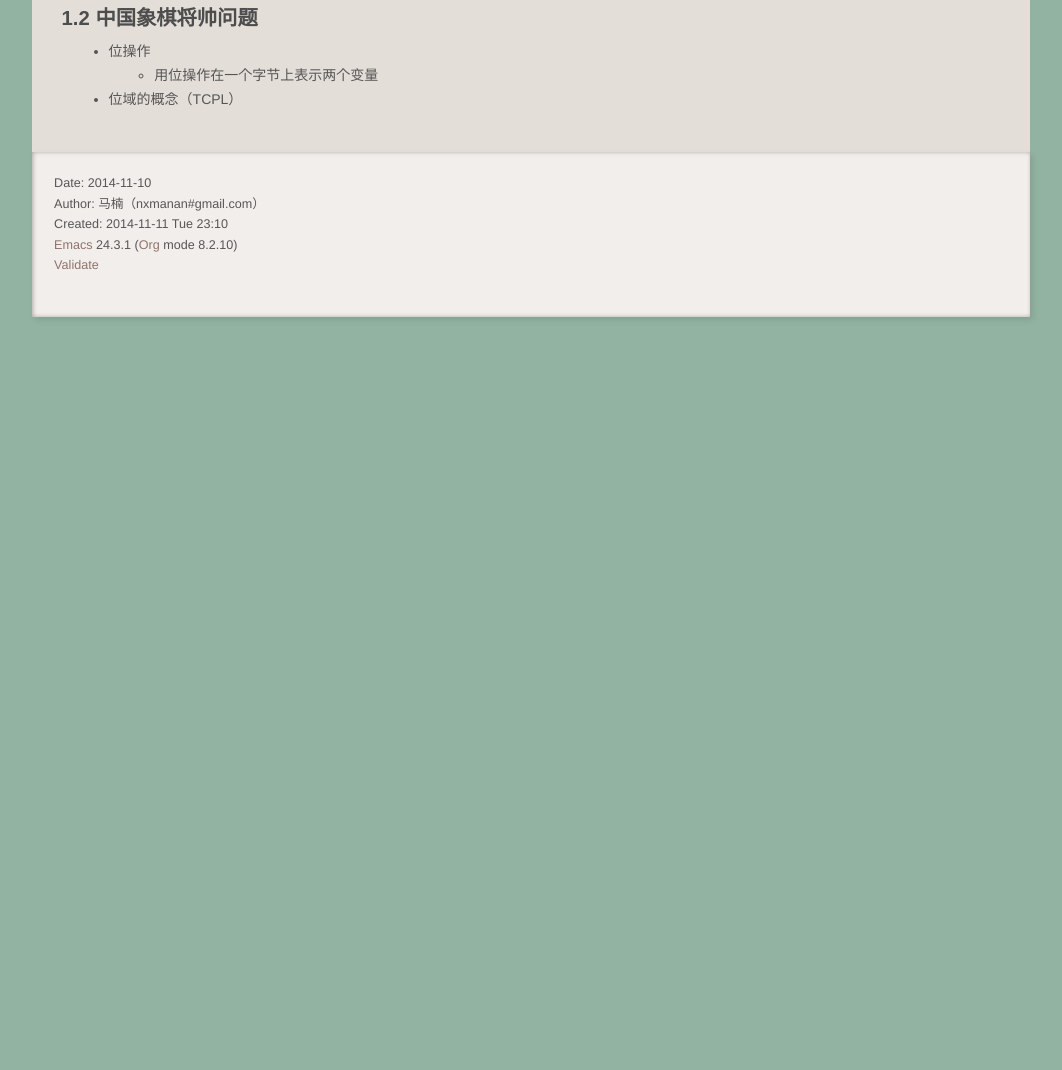
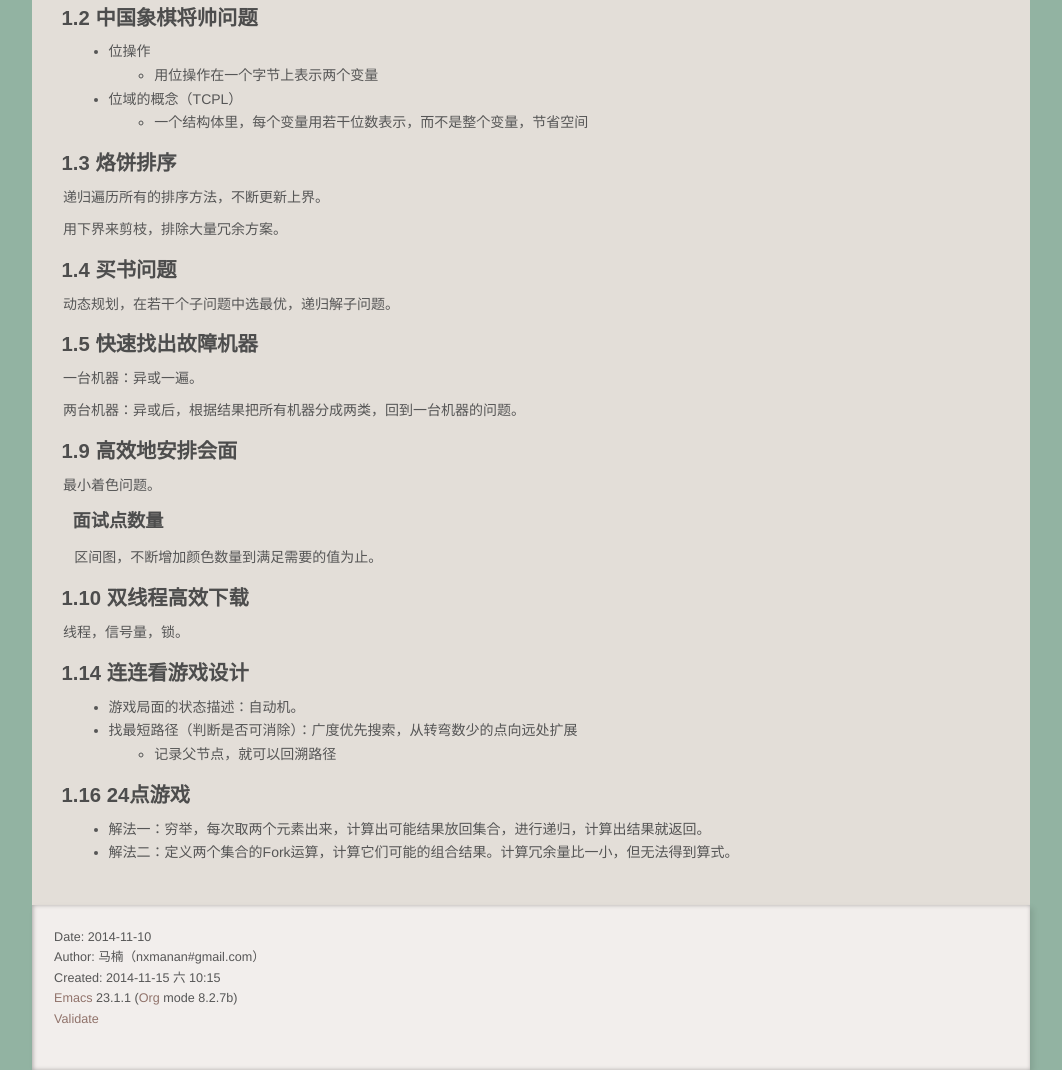
Before and after one commit to nanma/notes, a plain HTML site: page beauty-of-programming/1-game.html in a window 1280 px wide. Shown: the part 217-1287 px from the top of the page, without its empty margins (122-1184 px from the left). Before the commit the page ends 800 px from the top, so only its background shows below. Drawn offline with Linux system fonts and the light colour scheme.

Commit message:
modify 1-game

```diff
--- a/beauty-of-programming/1-game.html
+++ b/beauty-of-programming/1-game.html
@@ -4,7 +4,7 @@
 <html xmlns="http://www.w3.org/1999/xhtml" lang="en" xml:lang="en">
 <head>
 <title>第1章 游戏之乐</title>
-<!-- 2014-11-11 Tue 23:10 -->
+<!-- 2014-11-15 六 10:15 -->
 <meta  http-equiv="Content-Type" content="text/html;charset=utf-8" />
 <meta  name="generator" content="Org-mode" />
 <meta  name="author" content="马楠（nxmanan#gmail.com）" />
@@ -152,6 +152,17 @@ for the JavaScript code in this tag.
 <ul>
 <li><a href="#sec-1">1.1 CPU曲线</a></li>
 <li><a href="#sec-2">1.2 中国象棋将帅问题</a></li>
+<li><a href="#sec-3">1.3 烙饼排序</a></li>
+<li><a href="#sec-4">1.4 买书问题</a></li>
+<li><a href="#sec-5">1.5 快速找出故障机器</a></li>
+<li><a href="#sec-6">1.9 高效地安排会面</a>
+<ul>
+<li><a href="#sec-6-1">面试点数量</a></li>
+</ul>
+</li>
+<li><a href="#sec-7">1.10 双线程高效下载</a></li>
+<li><a href="#sec-8">1.14 连连看游戏设计</a></li>
+<li><a href="#sec-9">1.16 24点游戏</a></li>
 </ul>
 </div>
 </div>
@@ -176,6 +187,99 @@ for the JavaScript code in this tag.
 </ul>
 </li>
 <li>位域的概念（TCPL）
+<ul class="org-ul">
+<li>一个结构体里，每个变量用若干位数表示，而不是整个变量，节省空间
+</li>
+</ul>
+</li>
+</ul>
+</div>
+</div>
+
+<div id="outline-container-sec-3" class="outline-2">
+<h2 id="sec-3">1.3 烙饼排序</h2>
+<div class="outline-text-2" id="text-3">
+<p>
+递归遍历所有的排序方法，不断更新上界。
+</p>
+
+<p>
+用下界来剪枝，排除大量冗余方案。
+</p>
+</div>
+</div>
+
+<div id="outline-container-sec-4" class="outline-2">
+<h2 id="sec-4">1.4 买书问题</h2>
+<div class="outline-text-2" id="text-4">
+<p>
+动态规划，在若干个子问题中选最优，递归解子问题。
+</p>
+</div>
+</div>
+
+<div id="outline-container-sec-5" class="outline-2">
+<h2 id="sec-5">1.5 快速找出故障机器</h2>
+<div class="outline-text-2" id="text-5">
+<p>
+一台机器：异或一遍。
+</p>
+
+<p>
+两台机器：异或后，根据结果把所有机器分成两类，回到一台机器的问题。
+</p>
+</div>
+</div>
+
+<div id="outline-container-sec-6" class="outline-2">
+<h2 id="sec-6">1.9 高效地安排会面</h2>
+<div class="outline-text-2" id="text-6">
+<p>
+最小着色问题。
+</p>
+</div>
+<div id="outline-container-sec-6-1" class="outline-3">
+<h3 id="sec-6-1">面试点数量</h3>
+<div class="outline-text-3" id="text-6-1">
+<p>
+区间图，不断增加颜色数量到满足需要的值为止。
+</p>
+</div>
+</div>
+</div>
+
+<div id="outline-container-sec-7" class="outline-2">
+<h2 id="sec-7">1.10 双线程高效下载</h2>
+<div class="outline-text-2" id="text-7">
+<p>
+线程，信号量，锁。
+</p>
+</div>
+</div>
+
+<div id="outline-container-sec-8" class="outline-2">
+<h2 id="sec-8">1.14 连连看游戏设计</h2>
+<div class="outline-text-2" id="text-8">
+<ul class="org-ul">
+<li>游戏局面的状态描述：自动机。
+</li>
+<li>找最短路径（判断是否可消除）：广度优先搜索，从转弯数少的点向远处扩展
+<ul class="org-ul">
+<li>记录父节点，就可以回溯路径
+</li>
+</ul>
+</li>
+</ul>
+</div>
+</div>
+
+<div id="outline-container-sec-9" class="outline-2">
+<h2 id="sec-9">1.16 24点游戏</h2>
+<div class="outline-text-2" id="text-9">
+<ul class="org-ul">
+<li>解法一：穷举，每次取两个元素出来，计算出可能结果放回集合，进行递归，计算出结果就返回。
+</li>
+<li>解法二：定义两个集合的Fork运算，计算它们可能的组合结果。计算冗余量比一小，但无法得到算式。
 </li>
 </ul>
 </div>
@@ -184,8 +288,8 @@ for the JavaScript code in this tag.
 <div id="postamble" class="status">
 <p class="date">Date: 2014-11-10</p>
 <p class="author">Author: 马楠（nxmanan#gmail.com）</p>
-<p class="date">Created: 2014-11-11 Tue 23:10</p>
-<p class="creator"><a href="http://www.gnu.org/software/emacs/">Emacs</a> 24.3.1 (<a href="http://orgmode.org">Org</a> mode 8.2.10)</p>
+<p class="date">Created: 2014-11-15 六 10:15</p>
+<p class="creator"><a href="http://www.gnu.org/software/emacs/">Emacs</a> 23.1.1 (<a href="http://orgmode.org">Org</a> mode 8.2.7b)</p>
 <p class="validation"><a href="http://validator.w3.org/check?uri=referer">Validate</a></p>
 </div>
 </body>
```
Also changed, not shown: 2 other files.
